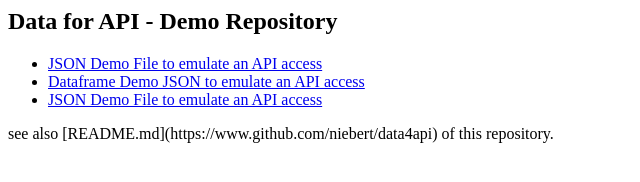
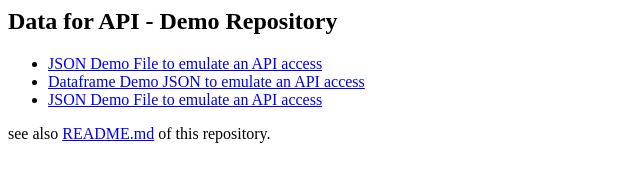
Before and after one commit to niebert/data4api, a plain HTML site: page index.html in a window 1280 px wide. Shown: the whole page, without its empty margins (0-640 px from the left). Drawn offline with Linux system fonts and the light colour scheme.

Commit message:
Update index.html
Link fixed to repositoriy wrong syntax

```diff
--- a/index.html
+++ b/index.html
@@ -12,6 +12,6 @@
       <a href="data/json_demo.json" target="_blank">JSON Demo File to emulate an API access</a>
     </li>
   </ul>
-  see also [README.md](https://www.github.com/niebert/data4api) of this repository.
+  see also <a href="https://www.github.com/niebert/data4api" target="_blank">README.md</a> of this repository.
  </body>
 </html>
```
